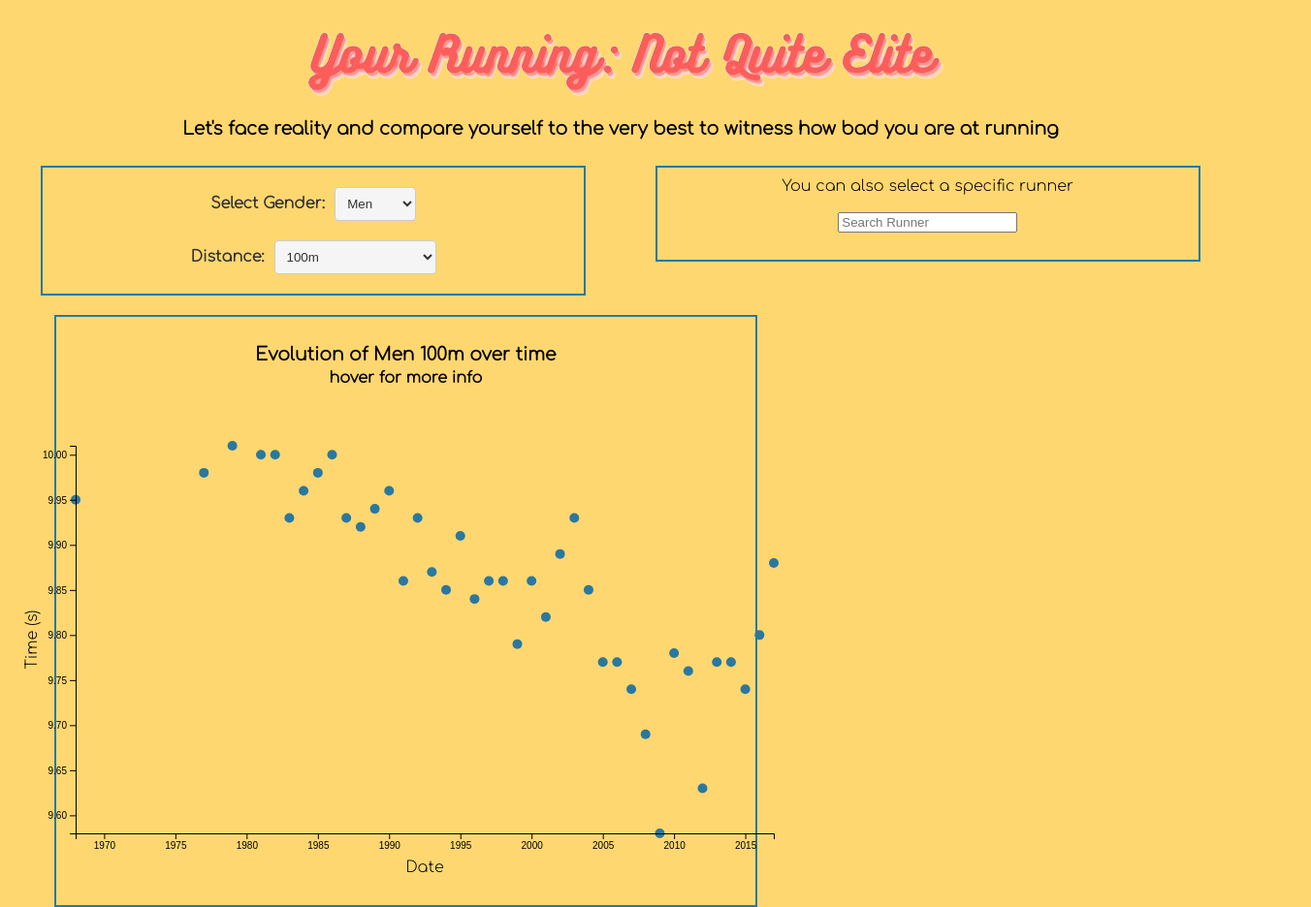
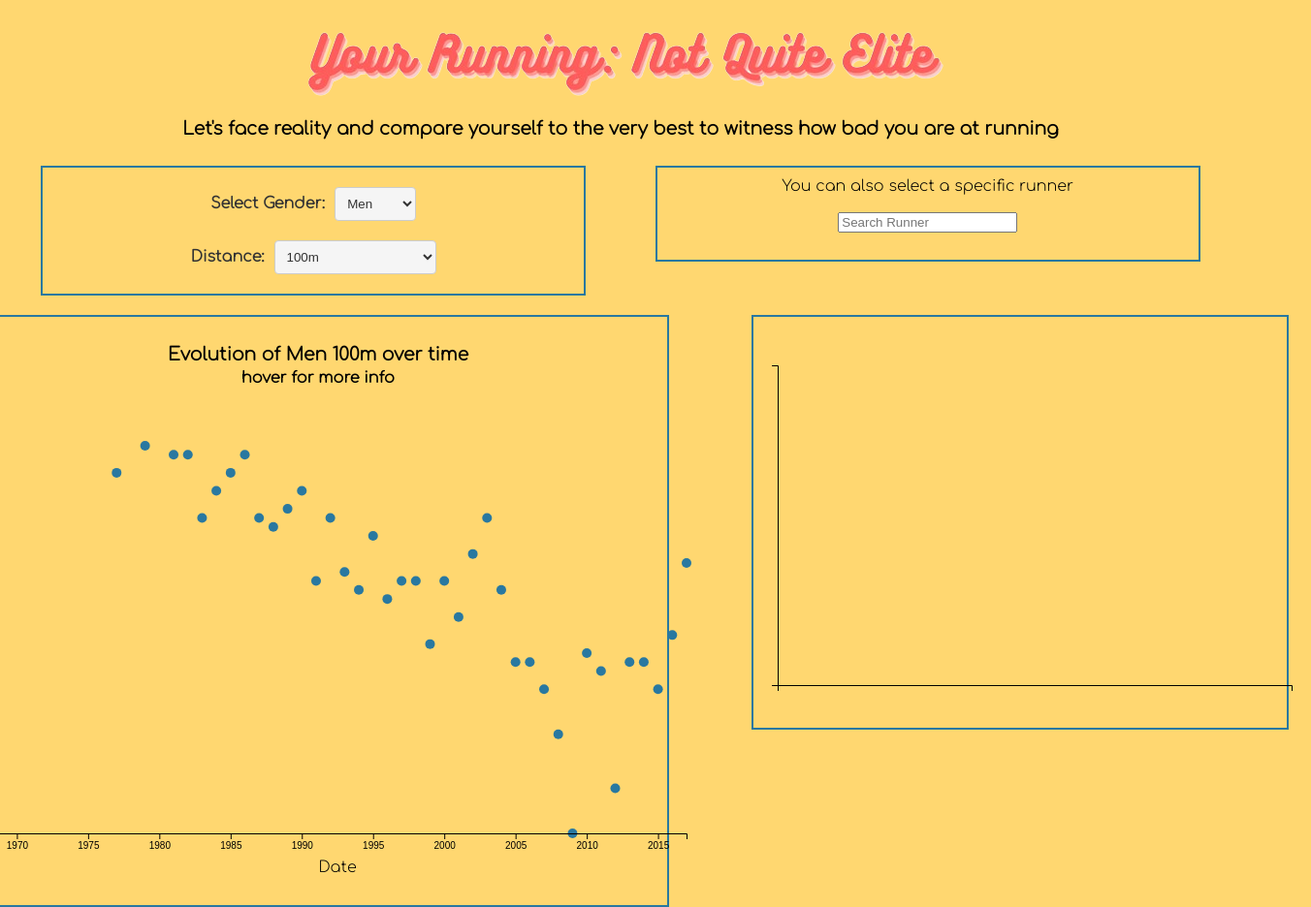
Before and after one commit to HxPulse/HowBadURun, a website: page index2.html in a window 1280 px wide. Shown: the top 936 px of the page at 97% size, 1352 px wide, since content can reach past the window. Drawn offline with nearby package versions, Linux system fonts and the light colour scheme.

Commit message:
#17 - Runner Stats

```diff
--- a/index2.html
+++ b/index2.html
@@ -59,6 +59,9 @@
           <h4 style="margin-top: 0px;">hover for more info</h4>
           <div id="scatterplot"></div>
         </div>
+        <div class="selectors-right">
+          <div id="specificRunnerPlot"></div>
+        </div>
       </div>
 
       <div style="text-align: center; margin-top: 20px;">
@@ -109,8 +112,15 @@
             });
 
             displaySearchResults(filteredRunners);
+            const selectedRunnerDistance = parseInt(document.getElementById("distanceSelection").value);
+            updateSpecificRunnerPlot(searchQuery, selectedRunnerDistance);
           });
 
+          document.getElementById("distanceSelection").addEventListener("change", function() {
+            const selectedRunner = document.getElementById("runnerSearch").value;
+            const selectedRunnerDistance = parseInt(this.value);
+            updateSpecificRunnerPlot(selectedRunner, selectedRunnerDistance);
+          });
 
           function updateResult() {
             // Données des différents selectors
@@ -125,21 +135,22 @@
             d3.select("#txtGender").text(selectedGender);
             d3.select("#txtDistance").text(selectedDistanceTitle);
             createScatterplot(selectedGender, selectedDistance);
+
+            const selectedRunner = document.getElementById("runnerSearch").value;
+            let selectedRunnerDistance = parseInt(document.getElementById("distanceSelection").value);
+
+            selectedRunnerDistance = parseInt(selectedDistance);
+            updateSpecificRunnerPlot(selectedRunner, selectedRunnerDistance);
           }
-
 
           function displayRunnerStats(runnerName) {
             const distanceSelection = document.getElementById("distanceSelection");
             distanceSelection.innerHTML = '';
             distanceSelection.style.display = 'block';
 
-            // Filter the data for the selected runner
             const runnerData = data.filter(entry => entry.Name === runnerName);
-
-            // Get unique distances
             const uniqueDistances = Array.from(new Set(runnerData.map(entry => entry.Distance)));
 
-            // Populate the distance select box
             uniqueDistances.forEach(distance => {
               const option = document.createElement('option');
               option.value = distance;
@@ -147,14 +158,15 @@
               distanceSelection.appendChild(option);
             });
 
-            // If only one distance, display stats immediately
             if (uniqueDistances.length === 1) {
               displayPerformanceStats(runnerName, uniqueDistances[0]);
             } else {
               distanceSelection.onchange = () => displayPerformanceStats(runnerName, distanceSelection.value);
             }
+
+            const firstDistance = parseInt(uniqueDistances[0]);
+            updateSpecificRunnerPlot(runnerName, firstDistance);
           }
-
 
           function displayPerformanceStats(runnerName, distance) {
               const performanceStatsDiv = document.getElementById("performanceStats");
@@ -170,7 +182,6 @@
               // Display stats
               performanceStatsDiv.innerHTML = `Average Speed for ${distance}m: ${avgSpeed} m/s`;
           }
-
 
           function displaySearchResults(runners) {
               const resultsDiv = document.getElementById("searchResults");
@@ -191,7 +202,59 @@
               });
           }
 
+          function updateSpecificRunnerPlot(runnerName, distance) {
+            // Filtrer les données pour le runner et la distance spécifiques
+            const runnerData = data.filter(d => d.Name === runnerName && parseInt(d.Distance) === distance);
 
+            // Préparer les données pour le scatterplot
+            const timesData = runnerData.map(d => ({
+              date: new Date(d.Date),
+              timeInS: parseFloat(d.TimeInS)
+            }));
+
+            // Créer le scatterplot
+            createRunnerScatterplot(timesData);
+          }
+
+          function createRunnerScatterplot(data) {
+            // Supprimer le scatterplot précédent s'il existe
+            d3.select("#specificRunnerPlot").selectAll("*").remove();
+
+            // Configuration de base pour le scatterplot...
+            const margin = { top: 40, right: 20, bottom: 30, left: 50 },
+                  width = 600 - margin.left - margin.right,
+                  height = 400 - margin.top - margin.bottom;
+
+            // Créer un SVG
+            const svg = d3.select("#specificRunnerPlot").append("svg")
+                .attr("width", width + margin.left + margin.right)
+                .attr("height", height + margin.top + margin.bottom)
+              .append("g")
+                .attr("transform", "translate(" + margin.left + "," + margin.top + ")");
+
+            const xScale = d3.scaleTime().range([0, width]),
+            yScale = d3.scaleLinear().range([height, 0]);
+            const minY = d3.min(data, d => d.timeInS);
+            const maxY = d3.max(data, d => d.timeInS);
+            yScale.domain([minY, maxY]);
+            xScale.domain(d3.extent(data, d => d.date));
+
+            svg.append("g")
+              .attr("transform", "translate(0," + height + ")")
+              .call(d3.axisBottom(xScale));
+
+            svg.append("g")
+              .call(d3.axisLeft(yScale));
+
+            // Ajouter les points
+            svg.selectAll("dot")
+              .data(data)
+              .enter().append("circle")
+                .attr("r", 5)
+                .attr("cx", d => xScale(d.date))
+                .attr("cy", d => yScale(d.timeInS))
+                .attr("fill", "#2978A0");
+          }
 
           function createScatterplot(selectedGender, selectedDistance) {
           const filteredData = data.filter(
```
Lines whose indentation alone changed are shown as unchanged.
